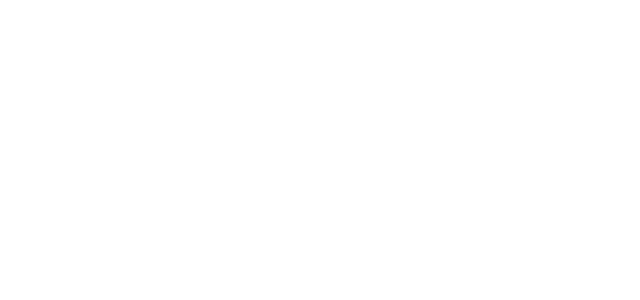
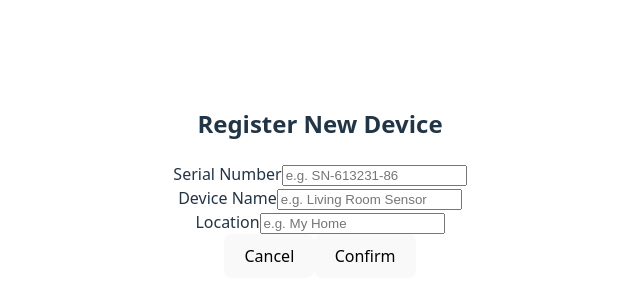
Before and after one commit to madeitaly/IoT-telemetry-platform-frontend, a React (Vite) app: page /create-device in a window 1280 px wide. Before the commit this address had no page. Shown: the part 218-518 px from the top of the page, without its empty margins (320-960 px from the left). Built offline with nearby package versions, Linux system fonts and the light colour scheme; sample sign-in values are in the browser's storage.

Commit message:
add CreateDevice page and fix API route to match new backend schema

```diff
--- a/src/App.tsx
+++ b/src/App.tsx
@@ -9,6 +9,7 @@ import Login from './pages/Login';
 import Register from './pages/Register';
 import Dashboard from './pages/Dashboard';
 import DeviceDetails from './pages/DeviceDetails';
+import CreateDevice from './pages/CreateDevice';
 
 // A helper to protect routes from unlogged users
 const PrivateRoute = ({ children }: { children: React.ReactNode }) => {
@@ -31,6 +32,7 @@ function App() {
 
           {/* Only logged-in users can see these */}
           <Route path="/dashboard" element={<PrivateRoute><Dashboard /></PrivateRoute>} />
+          <Route path="/create-device" element={<PrivateRoute><CreateDevice /></PrivateRoute>} />
           <Route path="/device/:id" element={<PrivateRoute><DeviceDetails /></PrivateRoute>} />
 
           {/* Default to login */}
--- /dev/null
+++ b/src/pages/CreateDevice.tsx
@@ -0,0 +1,97 @@
+import React, { useState } from 'react';
+import { useNavigate } from 'react-router-dom';
+import API from '../api/axiosConfig';
+import { useAuth } from '../context/AuthContext';
+
+const CreateDevice = () => {
+    const { user } = useAuth();
+    const navigate = useNavigate();
+
+    const [formData, setFormData] = useState({
+        serial: '',
+        name: '',
+        location: ''
+    });
+
+    const handleSubmit = async (e: React.FormEvent) => {
+        e.preventDefault();
+
+        if (!user?.id) return alert("User not identified");
+
+        try {
+            // Requirement 4: POST to api/devices/:userId
+            await API.post(`/api/devices/${user.id}`, formData);
+
+            alert("Device created successfully!");
+            navigate('/dashboard'); // Go back to the list
+        } catch (err) {
+            console.error(err);
+            alert("Failed to create device. Check console for details.");
+        }
+    };
+
+    return (
+        <div className="p-8 flex justify-center">
+            <div className="w-full max-w-md bg-white p-8 rounded shadow-md">
+                <h2 className="text-2xl font-bold mb-6">Register New Device</h2>
+
+                <form onSubmit={handleSubmit}>
+
+                    <div className="mb-4">
+                        <label className="block text-gray-700 text-sm font-bold mb-2">Serial Number</label>
+                        <input
+                            type="text"
+                            placeholder="e.g. SN-613231-86"
+                            className="w-full border p-2 rounded font-mono"
+                            required
+                            value={formData.serial}
+                            onChange={(e) => setFormData({...formData, serial: e.target.value})}
+                        />
+                    </div>
+
+                    <div className="mb-4">
+                        <label className="block text-gray-700 text-sm font-bold mb-2">Device Name</label>
+                        <input
+                            type="text"
+                            placeholder="e.g. Living Room Sensor"
+                            className="w-full border p-2 rounded"
+                            required
+                            value={formData.name}
+                            onChange={(e) => setFormData({...formData, name: e.target.value})}
+                        />
+                    </div>
+
+                    <div className="mb-6">
+                        <label className="block text-gray-700 text-sm font-bold mb-2">Location</label>
+                        <input
+                            type="text"
+                            placeholder="e.g. My Home"
+                            className="w-full border p-2 rounded"
+                            required
+                            value={formData.location}
+                            onChange={(e) => setFormData({...formData, location: e.target.value})}
+                        />
+                    </div>
+
+                    <div className="flex justify-between">
+                        <button
+                            type="button"
+                            onClick={() => navigate('/dashboard')}
+                            className="text-gray-500 hover:text-gray-700"
+                        >
+                            Cancel
+                        </button>
+                        <button
+                            type="submit"
+                            className="bg-blue-600 text-white px-4 py-2 rounded hover:bg-blue-700"
+                        >
+                            Confirm
+                        </button>
+                    </div>
+                </form>
+            </div>
+        </div>
+    );
+};
+
+export default CreateDevice;
--- a/src/pages/Dashboard.tsx
+++ b/src/pages/Dashboard.tsx
@@ -16,9 +16,7 @@ const Dashboard = () => {
     useEffect(() => {
         if (user?.id) {
             // ⚠️ sending body in GET via 'data' property
-            API.get('api/devices', {
-                data: { ownerId: user.id }
-            })
+            API.get(`/api/devices/${user.id}`)
             .then((res) => {
                 setDevices(res.data);
                 setLoading(false);
@@ -40,7 +38,16 @@ const Dashboard = () => {
 
     return (
         <div className="p-8 max-w-6xl mx-auto">
-            <h1 className="text-2xl font-bold mb-6">Device Management</h1>
+            <div className="flex justify-between items-center mb-6">
+                <h1 className="text-2xl font-bold mb-6">Device Management</h1>
+
+                <Link
+                    to="/create-device"
+                    className="bg-green-600 text-white px-4 py-2 rounded shadow hover:bg-green-700 transition"
+                >
+                    + Add New Device
+                </Link>
+            </div>
 
             <div className="overflow-x-auto shadow-md sm:rounded-lg">
                 <table className="w-full text-sm text-left text-gray-500">
@@ -89,7 +96,7 @@ const Dashboard = () => {
 
                 {devices.length === 0 && (
                     <div className="p-4 text-center text-gray-500">
-                        No devices found.
+                        No devices found. Click "Add New Device" to start.
                     </div>
                 )}
             </div>
--- a/src/pages/DeviceDetails.tsx
+++ b/src/pages/DeviceDetails.tsx
@@ -5,8 +5,12 @@ import { useParams, useNavigate } from 'react-router-dom'; // Hooks for URL hand
 import API from "../api/axiosConfig";
 import type { Device } from '../interfaces/Device';
 import type { Telemetry } from '../interfaces/Telemetry';
+import { useAuth } from '../context/AuthContext';
 
 const DeviceDetails = () => {
+
+    const { user } = useAuth(); // Make sure to get 'user' from context
+
     const { id } = useParams(); // Gets the ID from the URL
     const navigate = useNavigate();
 
@@ -16,13 +20,13 @@ const DeviceDetails = () => {
 
     useEffect(() => {
 
-        if (!id) return;
+        if (!id || !user?.id) return; // Wait for both Device ID and User ID
 
         // We use Promise.all to fetch both "Header info" and "Table data" at the same time
         const fetchData = async () => {
             try {
                 const [deviceRes, telemetryRes] = await Promise.all([
-                    API.get(`/api/devices/${id}`),             // Get name, serial, etc.
+                    API.get(`/api/devices/${user.id}/${id}`),             // Get name, serial, etc.
                     API.get(`/api/telemetry/${id}`)    // Get the array of data points
                 ]);
                 setDevice(deviceRes.data);
```
